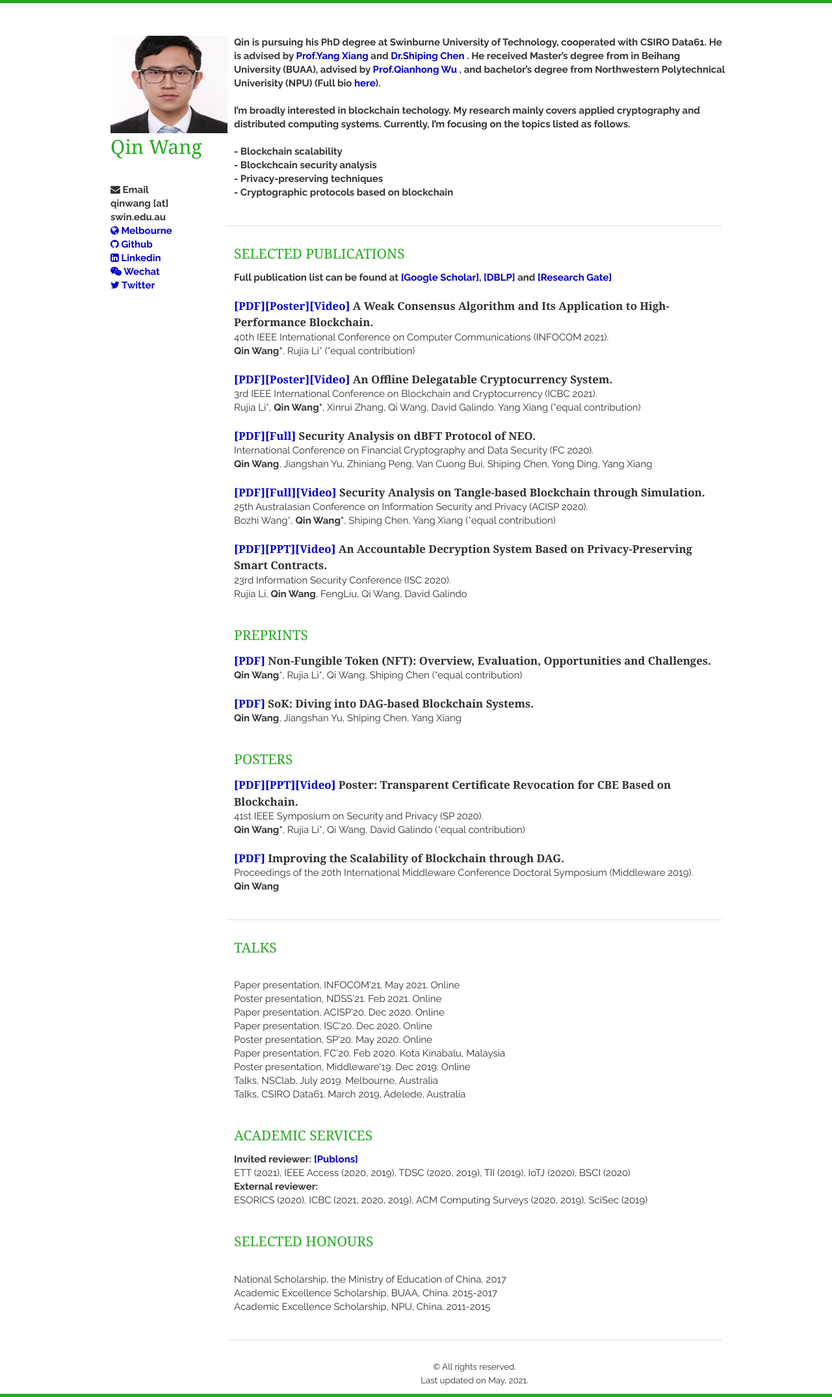
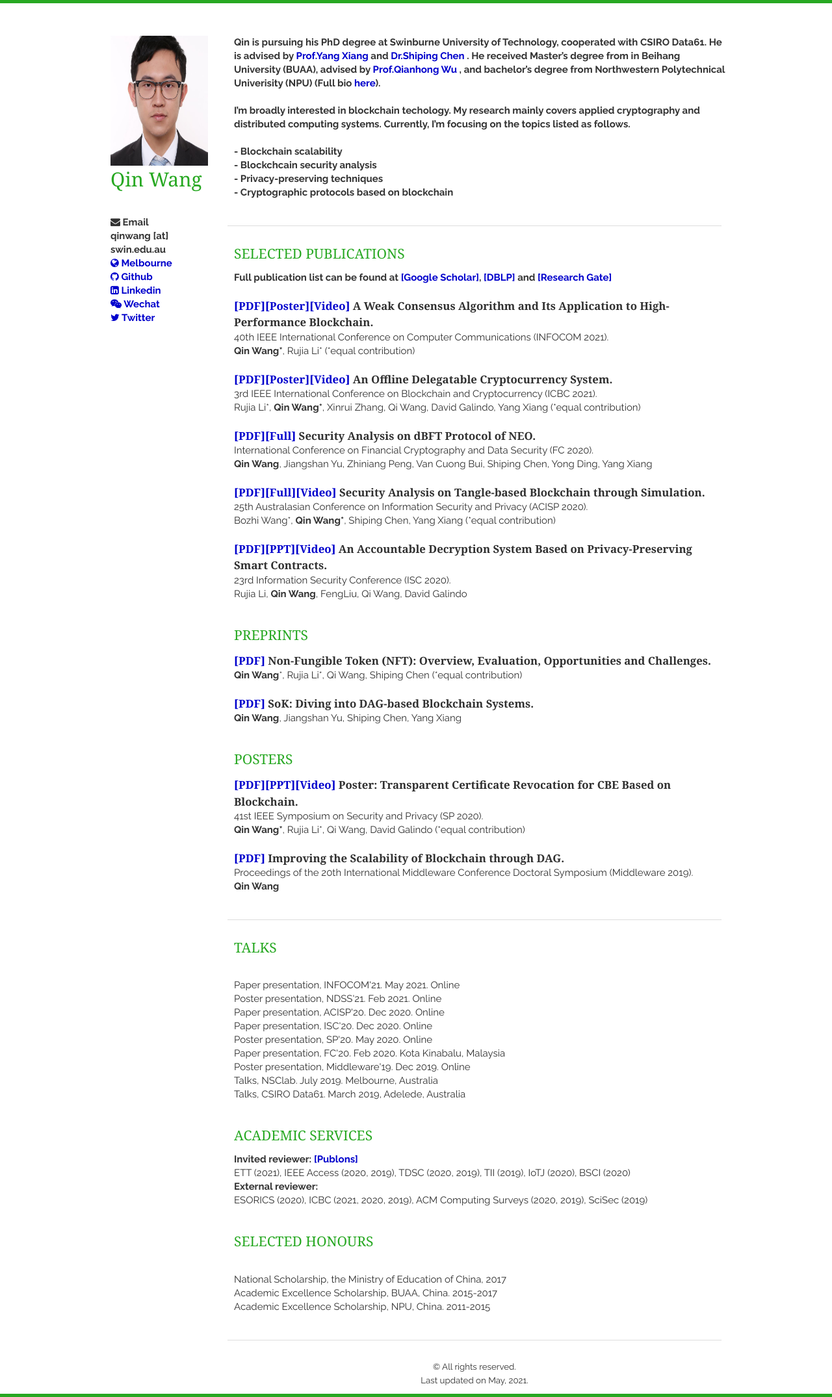
Before and after one commit to AaronWang-git/qinwang-git.github.io, a Jekyll site: the page built from index.html, in a window 1280 px wide. Shown: the whole page at 65% size. Built offline with Jekyll 4.4.1, drawn with Linux system fonts in a browser that asks for light colours; nearby versions of some CDN libraries; the list of posts is cut into pages by our own code.

Commit message:
Update layout.css

```diff
--- a/static/css/layout.css
+++ b/static/css/layout.css
@@ -31,8 +31,8 @@ p, address {
 }
 
 .me {
-    width: 180px;
-    height: 150px;
+    width: 150px;
+    height: 200px;
 }
 
 header > h1, section > h1 {
```
